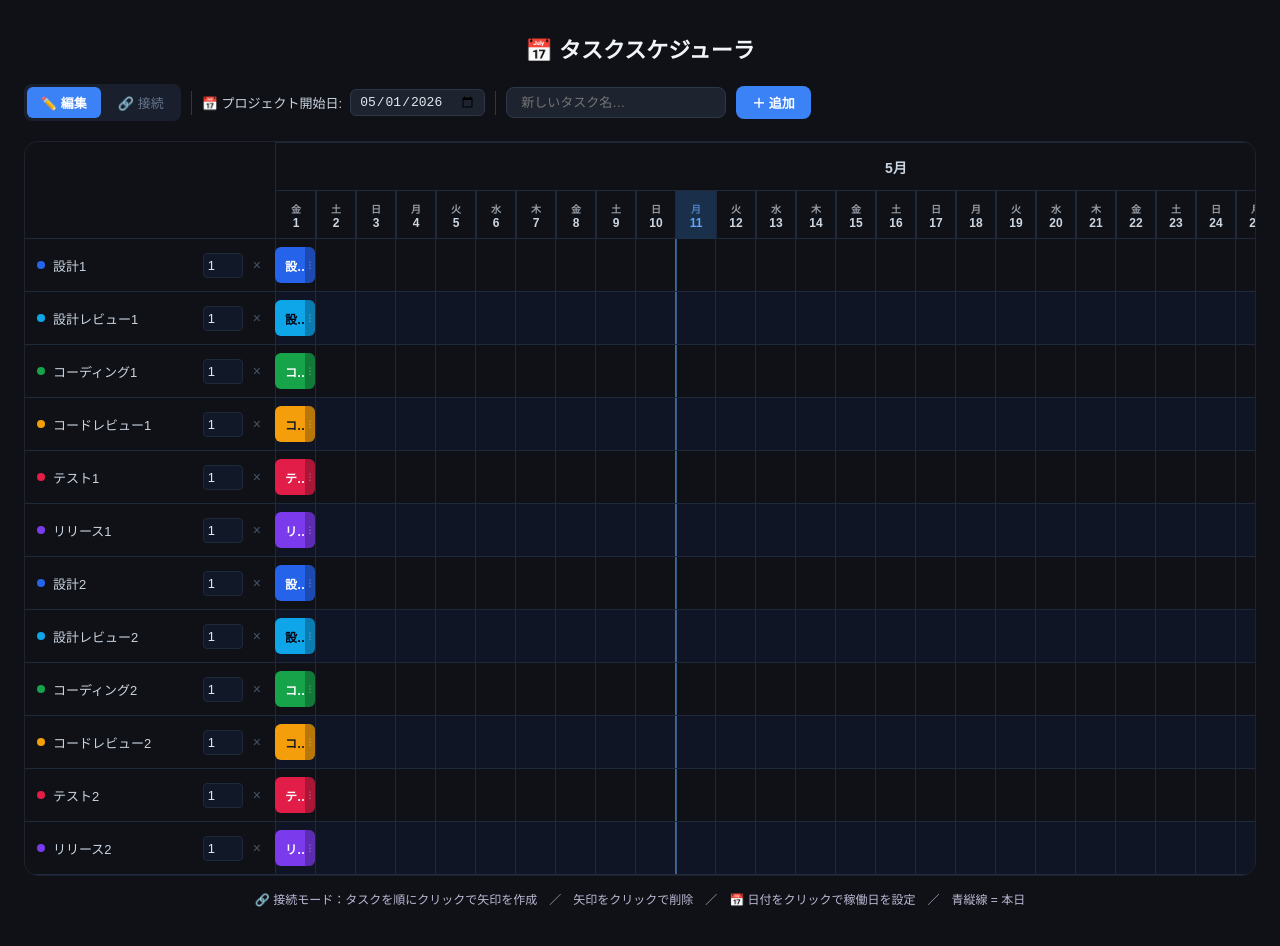
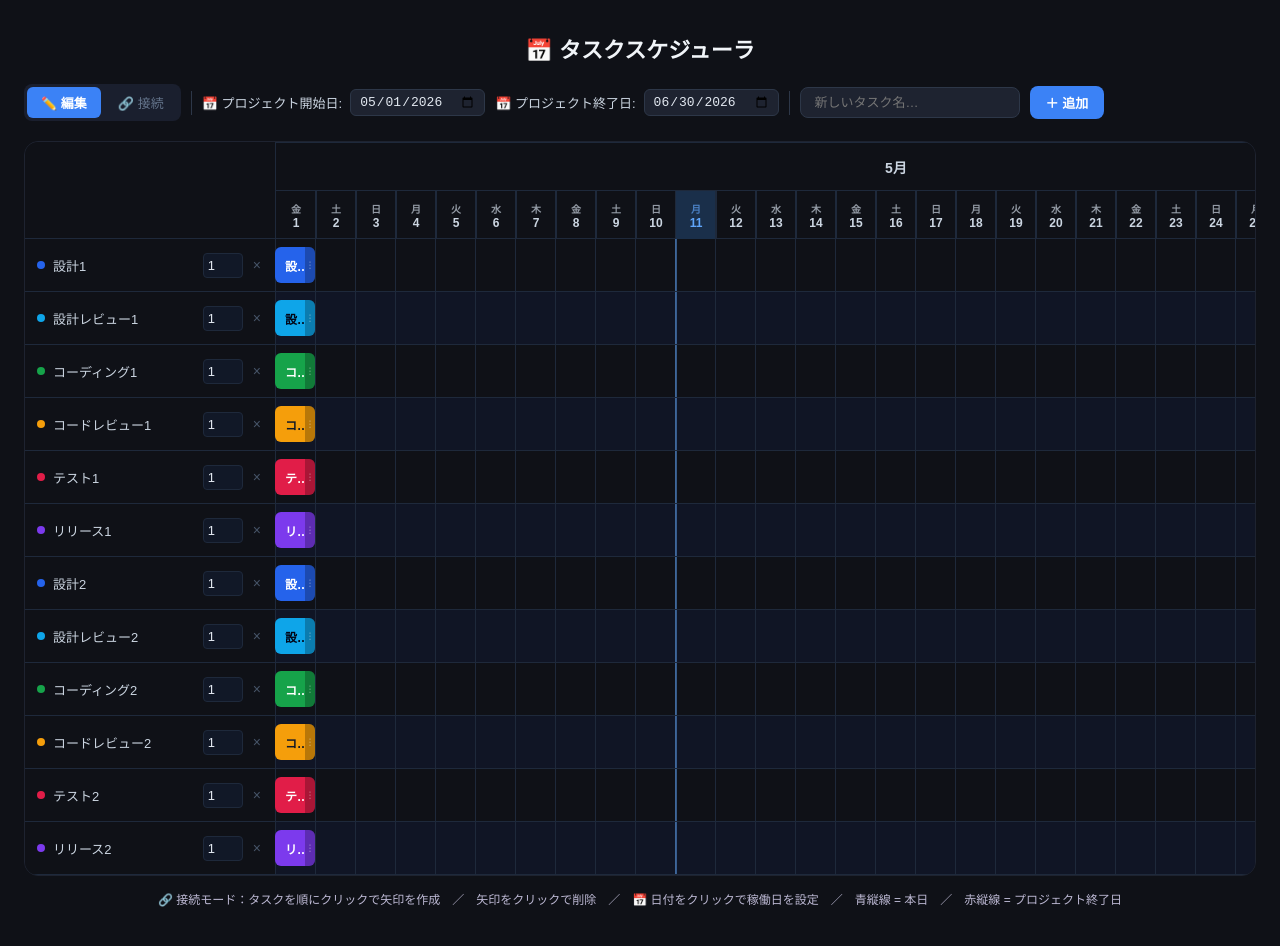
Before and after one commit to saitohryasen-png/task-scheduler, a React (Create React App) app: page / in a window 1280 px wide. Shown: the top 946 px of the page. Built offline with nearby package versions, Linux system fonts and the light colour scheme; the HTML template or start-up script is replaced by a standard one.

Commit message:
Added_Project_EndDay

```diff
--- a/src/TaskScheduler.jsx
+++ b/src/TaskScheduler.jsx
@@ -135,6 +135,7 @@ export default function TaskScheduler() {
   const [connectingFrom, setConnectingFrom] = useState(null);
   const [mousePos, setMousePos] = useState(null);
   const [projectStartDate, setProjectStartDate] = useState(new Date(2026, 4, 1)); // 2026年5月1日
+  const [projectEndDate, setProjectEndDate] = useState(new Date(2026, 5, 30)); // 2026年6月30日
   const [nonWorkingDates, setNonWorkingDates] = useState(new Set()); // 稼働しない日付の集合（"YYYY-MM-DD"形式）
   const timelineAreaRef = useRef(null);
 
@@ -198,11 +199,11 @@ export default function TaskScheduler() {
     return currentDay;
   }, [isWorkingDay]);
 
-  // 営業日ベースでの表示位置を計算（開始位置）
-  const getWorkingDayStartPosition = useCallback((startDay) => {
-    let position = startDay;
+  // 営業日ベースでの表示位置を再計算（開始位置）
+  const getWorkingDayStartPosition = useCallback((preEndDay, startDay) => {
     // 最大365日先まで探して無限ループを防ぐ
-    while (position < startDay + 365 && !isWorkingDay(position)) {
+    let position = preEndDay;
+    while (position < preEndDay + 365 && !isWorkingDay(position)) {
       position++;
     }
     return position;
@@ -289,9 +290,10 @@ export default function TaskScheduler() {
 
   // 特定のタスクの所要時間を更新するための関数
   const updateTaskDuration = useCallback((id, newDuration) => {
+    const numDuration = Math.max(1, Math.min(365, Math.floor(parseFloat(newDuration) || 1)));
     setTasks(prev => prev.map((task) => {
       if (task.id === id) {
-        return { ...task, duration: newDuration };
+        return { ...task, duration: numDuration };
       }
       return task;
     }));
@@ -341,6 +343,11 @@ export default function TaskScheduler() {
     setTasks((prev) => syncTaskTimes(prev));
   }, [syncTaskTimes]);
 
+  // プロジェクト開始日が変更されたとき、接続されているタスクを調整
+  useEffect(() => {
+    setTasks((prev) => syncTaskTimes(prev));
+  }, [projectStartDate, syncTaskTimes]);
+
 
   return (
     <div
@@ -383,6 +390,20 @@ export default function TaskScheduler() {
             type="date"
             value={formatDateString(projectStartDate)}
             onChange={(e) => setProjectStartDate(new Date(e.target.value))}
+            style={{
+              background: "#1e2330", border: "1px solid #2d3748", borderRadius: 6,
+              padding: "4px 8px", color: "#e2e8f0", fontSize: 13, outline: "none", cursor: "pointer",
+            }}
+          />
+        </label>
+
+        {/* Project end date picker */}
+        <label style={{ display: "flex", alignItems: "center", gap: 8, fontSize: 13, color: "#cbd5e1" }}>
+          📅 プロジェクト終了日:
+          <input
+            type="date"
+            value={formatDateString(projectEndDate)}
+            onChange={(e) => setProjectEndDate(new Date(e.target.value))}
             style={{
               background: "#1e2330", border: "1px solid #2d3748", borderRadius: 6,
               padding: "4px 8px", color: "#e2e8f0", fontSize: 13, outline: "none", cursor: "pointer",
@@ -436,7 +457,7 @@ export default function TaskScheduler() {
                 </span>
                 {/* Duration Time */}
                 <input key={task.id} value={task.duration}
-                  onChange={(e) => updateTaskDuration(task.id, e.target.value)}
+                  onChange={(e) => updateTaskDuration(task.id, parseFloat(e.target.value))}
                   onKeyDown={(e) => {
                     if (e.key === "Enter") {
                       const finalValue = parseFloat(e.target.value) || 0;
@@ -535,6 +556,7 @@ export default function TaskScheduler() {
               console.log(task);
 
               const todayOffset = Math.floor((new Date() - projectStartDate) / (1000 * 60 * 60 * 24));
+              const endDateOffset = Math.floor((projectEndDate - projectStartDate) / (1000 * 60 * 60 * 24));
 
               return (
                 <div key={task.id} style={{
@@ -553,6 +575,10 @@ export default function TaskScheduler() {
                   <div style={{
                     position: "absolute", left: todayOffset * DAY_WIDTH,
                     top: 0, bottom: 0, width: 2, background: "#60a5fa", opacity: 0.5, zIndex: 2,
+                  }} />
+                  <div style={{
+                    position: "absolute", left: endDateOffset * DAY_WIDTH,
+                    top: 0, bottom: 0, width: 2, background: "#ef4444", opacity: 0.5, zIndex: 2,
                   }} />
                   {/* Task bar */}
                   <div
@@ -614,7 +640,7 @@ export default function TaskScheduler() {
       </div>
 
       <p style={{ marginTop: 14, fontSize: 12, color: "#bcb8d3", textAlign: "center" }}>
-        🔗 接続モード：タスクを順にクリックで矢印を作成　／　矢印をクリックで削除　／　📅 日付をクリックで稼働日を設定　／　青縦線 = 本日
+        🔗 接続モード：タスクを順にクリックで矢印を作成　／　矢印をクリックで削除　／　📅 日付をクリックで稼働日を設定　／　青縦線 = 本日　／　赤縦線 = プロジェクト終了日
       </p>
     </div>
   );
```
